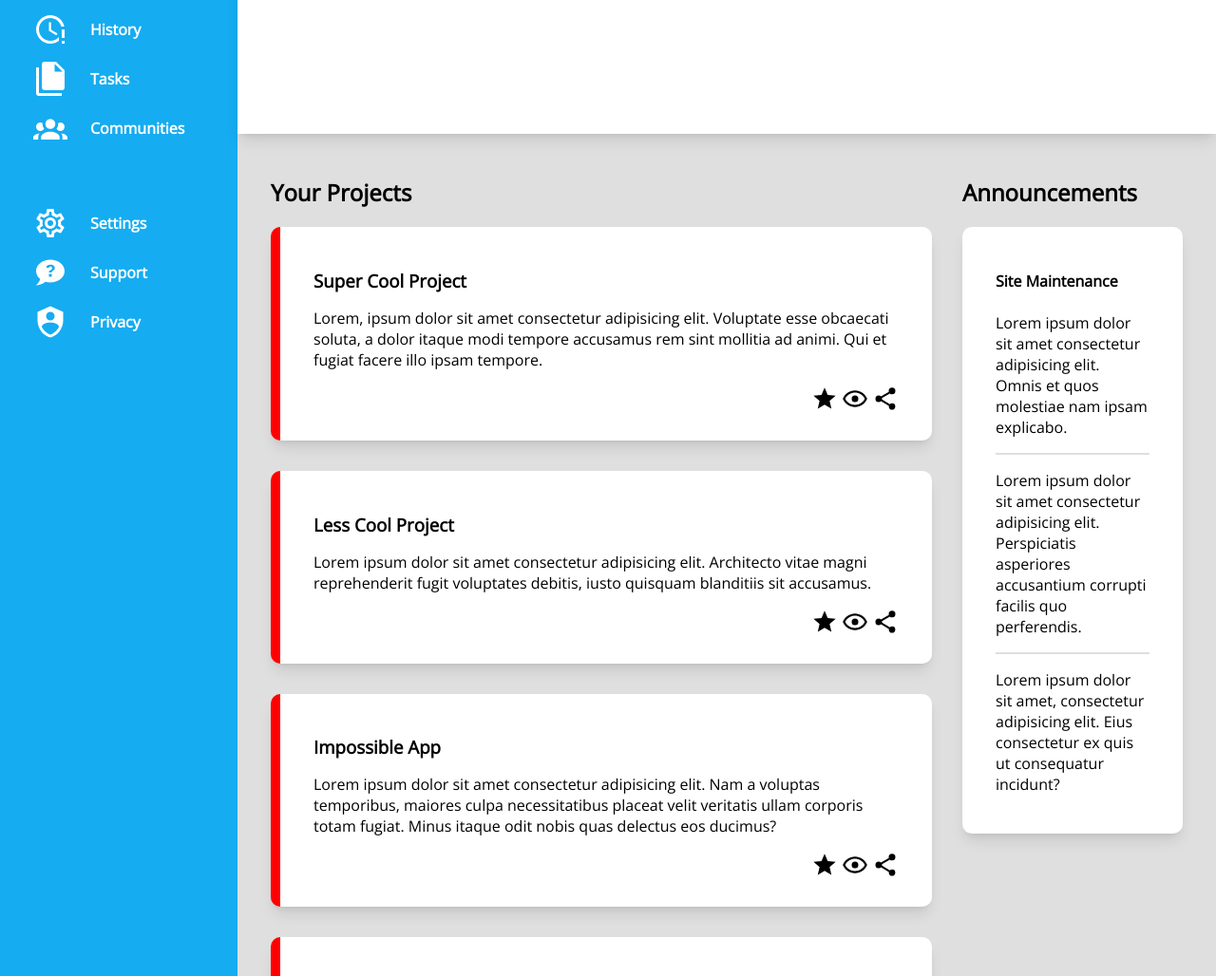
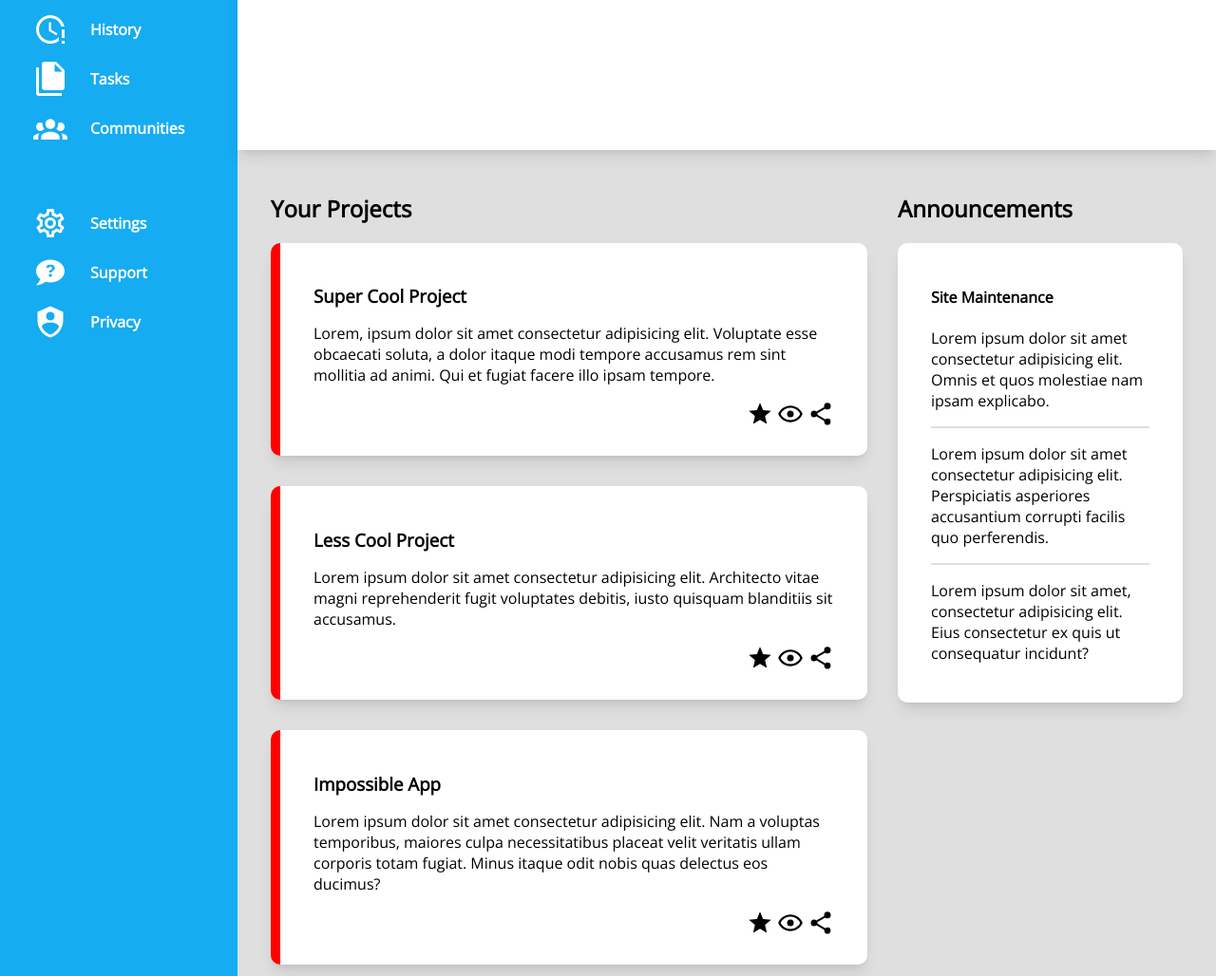
Before and after one commit to Adnosk/admin-dashboard, a plain HTML site: page index.html in a window 1280 px wide. Shown: the part 250-1278 px from the top of the page at 95% size. Drawn offline with nearby package versions, Linux system fonts and the light colour scheme.

Commit message:
Fix widths

```diff
--- a/style.css
+++ b/style.css
@@ -44,7 +44,7 @@
     background-color: var(--grey);
     padding: var(--main-padding);
     display: grid;
-    grid-template-columns: 3fr 1fr;
+    grid-template-columns: 1fr 300px;
     gap: var(--big-gap);
   }
 
@@ -130,7 +130,7 @@
 
   .boxes {
     display: grid;
-    grid-template-columns: repeat(auto-fit, minmax(500px, 1fr));
+    grid-template-columns: repeat(auto-fit, minmax(350px, 1fr));
     gap: var(--big-gap);
   }
 
```
